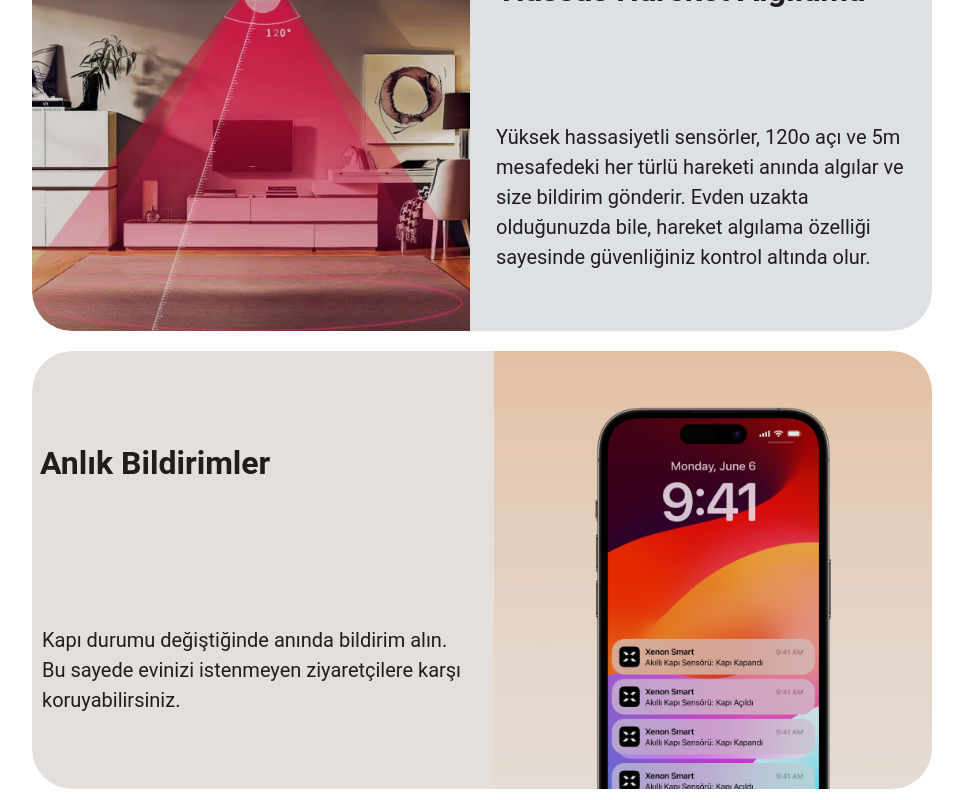
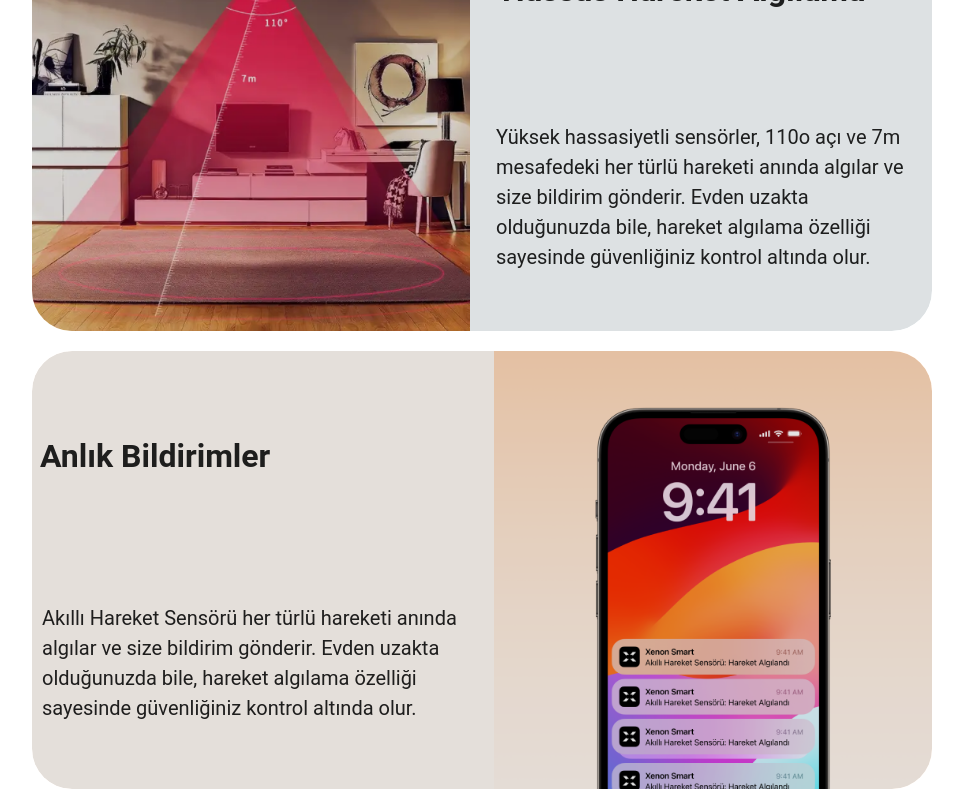
Before and after one commit to Gultoksoz/xenon-smart, a Vue app: page /motionsensor in a window 1280 px wide. Shown: the part 1660-2460 px from the top of the page, without its empty margins (158-1121 px from the left). Built offline with nearby package versions, Linux system fonts and the light colour scheme.

Commit message:
Motion Sensor page design

```diff
--- a/src/components/MotionSensorPage.vue
+++ b/src/components/MotionSensorPage.vue
@@ -72,7 +72,7 @@
      <v-card class=" rgb-card d-flex flex-column align-center justify-end"  variant="tonal">
 
         <h1 class="font-weight-bold mb-4 mt-8" >Akıllı Hareket Sensörü</h1>
-         <span class="rgb-text " >Mobil uygulaması sayesinde sensörünüzün durumunu ve <br class="my-2">geçmişe yönelik hareket kayıtlarını takip edebilirsiniz. </span>
+         <span class="rgb-text " >Mobil uygulaması sayesinde sensörünüzün <br class="my-2">durumunu ve geçmişe yönelik hareket kayıtlarını takip edebilirsiniz. </span>
          <v-card-actions>
              <v-btn  @click="" class="rgb-button mr-4" size="x-large" density="comfortable" rounded="xl"  variant="flat" color="#FFFFFF" href="https://shop.xenonsmart.com/">
                Satın al
@@ -102,7 +102,7 @@
            </v-spacer>
            <v-spacer class="card-text mr-2 mb-2">
             <span class="subtext-size">
-                Yüksek hassasiyetli sensörler, 120o açı ve 5m mesafedeki her türlü hareketi anında algılar ve size bildirim gönderir. Evden uzakta olduğunuzda bile, hareket algılama özelliği sayesinde güvenliğiniz kontrol altında olur.
+              Yüksek hassasiyetli sensörler, 110o açı ve 7m mesafedeki her türlü hareketi anında algılar ve size bildirim gönderir. Evden uzakta olduğunuzda bile, hareket algılama özelliği sayesinde güvenliğiniz kontrol altında olur.
           </span>
           </v-spacer>
 
@@ -125,7 +125,7 @@
         </v-spacer>
         <v-spacer class="card-text ml-2 mb-2">
          <span class="subtext-size">
-            Kapı durumu değiştiğinde anında bildirim alın. Bu sayede evinizi istenmeyen ziyaretçilere karşı koruyabilirsiniz.
+          Akıllı Hareket Sensörü her türlü hareketi anında algılar ve size bildirim gönderir. Evden uzakta olduğunuzda bile, hareket algılama özelliği sayesinde güvenliğiniz kontrol altında olur.
        </span>
        </v-spacer>
 
@@ -135,7 +135,7 @@
         <v-img
           cover
           max-width="760"
-          src="@/assets/Layer43.png"
+          src="@/assets/Layer73.png"
         ></v-img>
 
     </v-col>
```
Also changed, not shown: src/assets/Group13.png, src/assets/Layer73.png (added).
